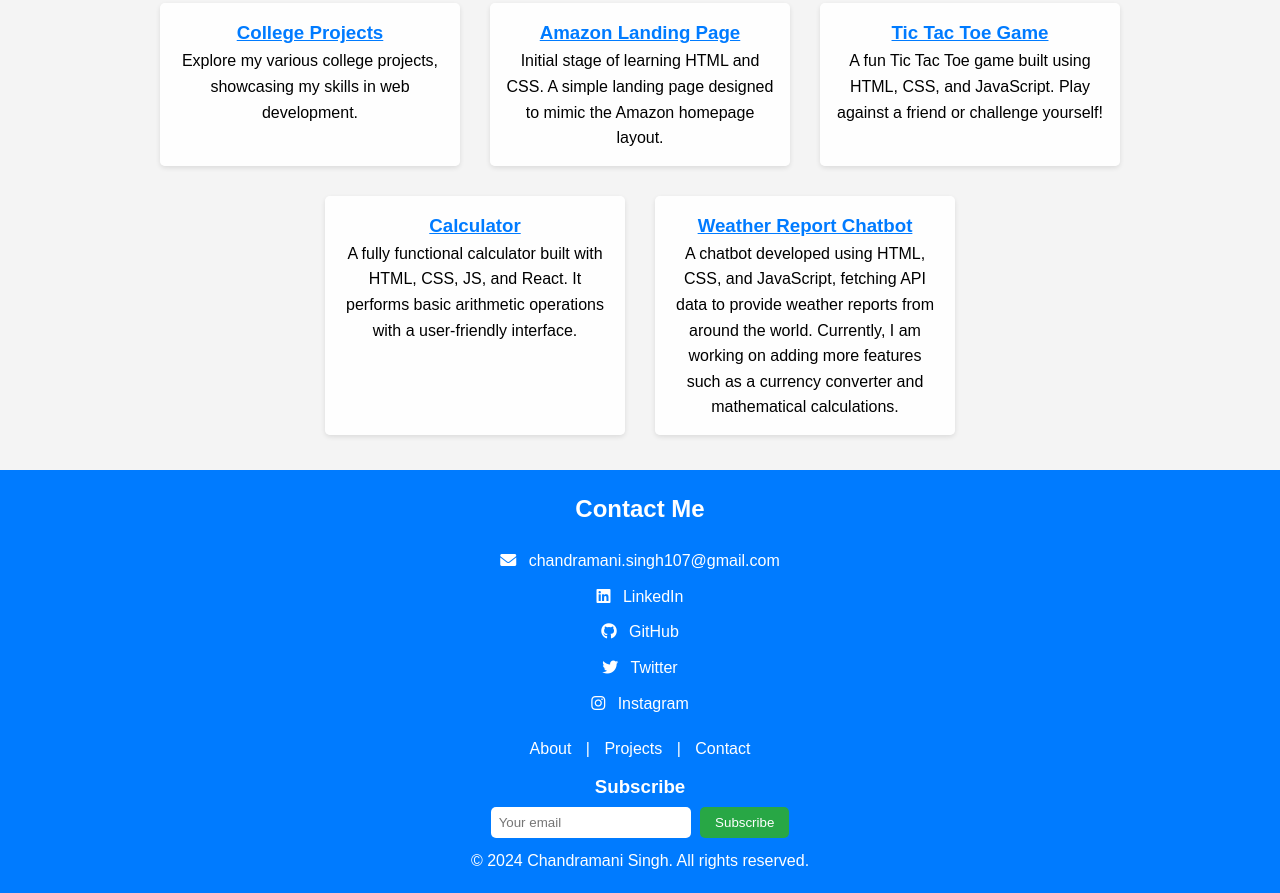
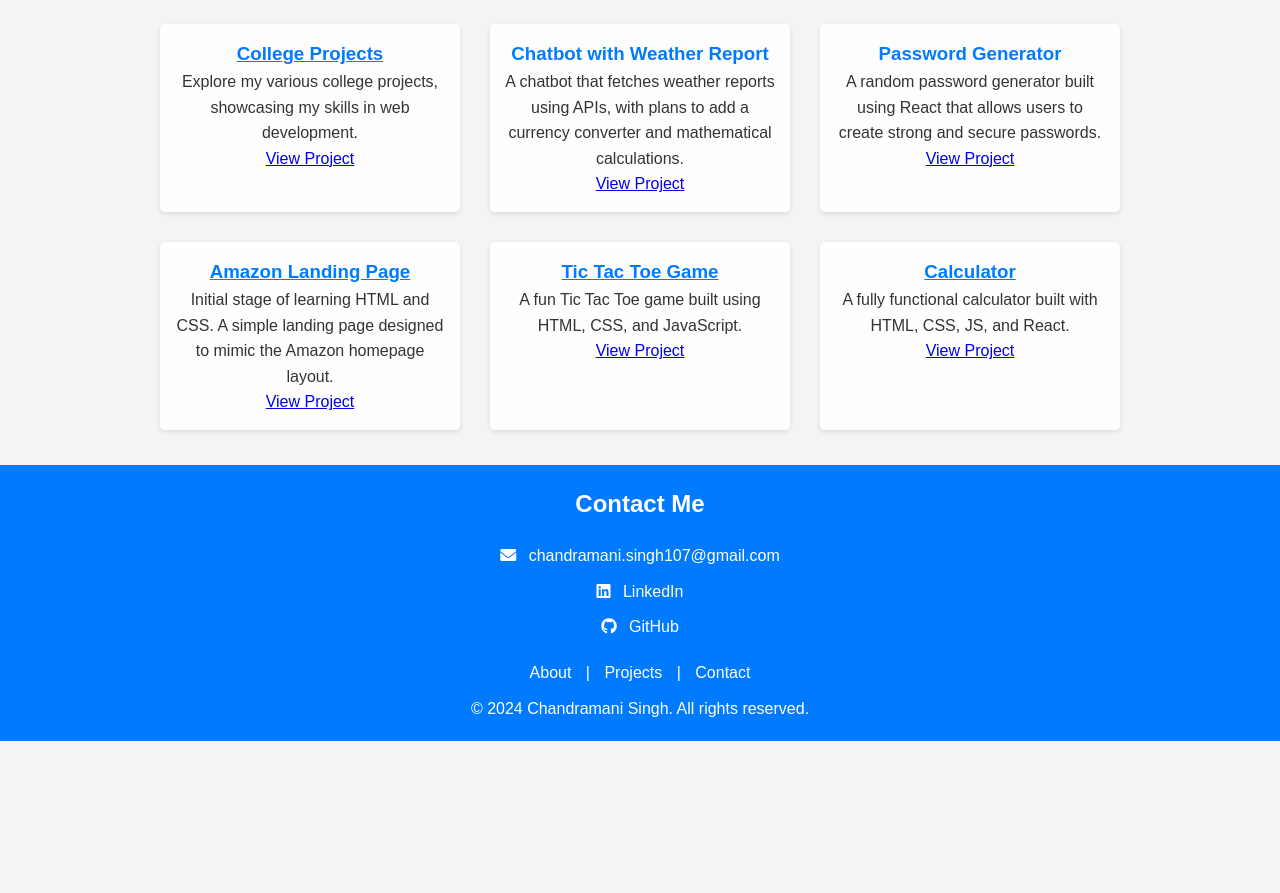
Before and after one commit to chandraMani123097/portfolio, a plain HTML site: page index.html in a window 1280 px wide. Shown: the part 526-1419 px from the top of the page. After the commit the page ends 1267 px from the top, so only its background shows below. Drawn offline with Linux system fonts and the light colour scheme.

Commit message:
upadte portfolio

```diff
--- a/index.html
+++ b/index.html
@@ -11,6 +11,8 @@
     />
   </head>
   <body>
+    <!-- Main Content (Hidden Initially) -->
+    <div id="main-content">
       <header>
         <nav>
           <ul>
@@ -27,14 +29,16 @@
         </div>
       </header>
 
+      <!-- About Section -->
       <section id="about" class="fade-in">
         <h2>About Me</h2>
         <p>
           I'm a passionate web developer currently pursuing my BCA at Global
           Institute of Information Technology. I have a strong interest in
-        learning new technologies and building projects that make a difference.
-        My journey in web development started with learning HTML and CSS, and
-        I've since expanded my skills to include JavaScript and React.
+          learning new technologies and building projects that make a
+          difference. My journey in web development started with learning HTML
+          and CSS, and I've since expanded my skills to include JavaScript and
+          React.
         </p>
         <p>
           I believe in continuous learning and often explore new frameworks and
@@ -43,85 +47,129 @@
         <p>Address: Sector 22 Noida 201301</p>
       </section>
 
+      <!-- Projects Section -->
+      <!-- Projects Section -->
       <section id="projects" class="fade-in">
         <h2>My Projects</h2>
         <div class="project-list">
+          <!-- College Projects -->
           <div class="project">
             <h3>
               <a
                 href="https://github.com/chandraMani123097/College-projects.git"
                 target="_blank"
                 class="project-title"
-              >College Projects</a
               >
+                College Projects
+              </a>
             </h3>
             <p>
               Explore my various college projects, showcasing my skills in web
               development.
             </p>
+            <a
+              href="https://github.com/chandraMani123097/College-projects.git"
+              class="btn"
+              target="_blank"
+              >View Project</a
+            >
           </div>
+
+          <!-- Chatbot with Weather Report -->
+          <div class="project">
+            <h3 class="project-title">Chatbot with Weather Report</h3>
+            <p>
+              A chatbot that fetches weather reports using APIs, with plans to
+              add a currency converter and mathematical calculations.
+            </p>
+            <a href="your-chatbot-project-link" class="btn" target="_blank"
+              >View Project</a
+            >
+          </div>
+
+          <!-- Password Generator Project -->
+          <div class="project">
+            <h3 class="project-title">Password Generator</h3>
+            <p>
+              A random password generator built using React that allows users to
+              create strong and secure passwords.
+            </p>
+            <a
+              href="https://chandramani123097.github.io/password-generator-/"
+              class="btn"
+              target="_blank"
+              >View Project</a
+            >
+          </div>
+
+          <!-- Amazon Landing Page -->
           <div class="project">
             <h3>
               <a
-              href=" https://chandramani123097.github.io/Amazone_clone/"
+                href="https://chandramani123097.github.io/Amazone_clone/"
                 target="_blank"
                 class="project-title"
-              >Amazon Landing Page</a
               >
+                Amazon Landing Page
+              </a>
             </h3>
             <p>
               Initial stage of learning HTML and CSS. A simple landing page
               designed to mimic the Amazon homepage layout.
             </p>
+            <a
+              href="https://chandramani123097.github.io/Amazone_clone/"
+              class="btn"
+              target="_blank"
+              >View Project</a
+            >
           </div>
+
+          <!-- Tic Tac Toe Game -->
           <div class="project">
             <h3>
               <a
                 href="https://github.com/chandraMani123097/Tic-Tac-Toe-Game"
                 target="_blank"
                 class="project-title"
-              >Tic Tac Toe Game</a
               >
+                Tic Tac Toe Game
+              </a>
             </h3>
-          <p>
-            A fun Tic Tac Toe game built using HTML, CSS, and JavaScript. Play
-            against a friend or challenge yourself!
-          </p>
+            <p>A fun Tic Tac Toe game built using HTML, CSS, and JavaScript.</p>
+            <a
+              href="https://github.com/chandraMani123097/Tic-Tac-Toe-Game"
+              class="btn"
+              target="_blank"
+              >View Project</a
+            >
           </div>
+
+          <!-- Calculator -->
           <div class="project">
             <h3>
               <a
-              href=" https://chandramani123097.github.io/React-Projects/"
+                href="https://chandramani123097.github.io/React-Projects/"
                 target="_blank"
                 class="project-title"
-              >Calculator</a
               >
+                Calculator
+              </a>
             </h3>
             <p>
               A fully functional calculator built with HTML, CSS, JS, and React.
-            It performs basic arithmetic operations with a user-friendly
-            interface.
             </p>
-        </div>
-        <div class="project">
-          <h3>
             <a
-              href=" https://chandramani123097.github.io/College-projects/"
+              href="https://chandramani123097.github.io/React-Projects/"
+              class="btn"
               target="_blank"
-              class="project-title"
-              >Weather Report Chatbot</a
+              >View Project</a
             >
-          </h3>
-          <p>
-            A chatbot developed using HTML, CSS, and JavaScript, fetching API
-            data to provide weather reports from around the world. Currently, I
-            am working on adding more features such as a currency converter and
-            mathematical calculations.
-          </p>
           </div>
         </div>
       </section>
 
+      <!-- Footer (Contact Section) -->
       <footer id="contact" class="fade-in">
         <h2>Contact Me</h2>
         <div class="contact-details">
@@ -134,7 +182,7 @@
           <p>
             <i class="fab fa-linkedin"></i>
             <a
-            href="https://www.linkedin.com/in/chandramani-singh-65240128b"
+              href="https://www.linkedin.com/in/chandramani-singh"
               target="_blank"
               >LinkedIn</a
             >
@@ -145,40 +193,15 @@
               >GitHub</a
             >
           </p>
-        <p>
-          <i class="fab fa-twitter"></i>
-          <a href="https://twitter.com/Chandra88174587" target="_blank"
-            >Twitter</a
-          >
-        </p>
-        <p>
-          <i class="fab fa-instagram"></i>
-          <a href="https://instagram.com/chandramani.singh_108" target="_blank"
-            >Instagram</a
-          >
-        </p>
         </div>
         <div class="footer-links">
           <a href="#about">About</a> | <a href="#projects">Projects</a> |
           <a href="#contact">Contact</a>
         </div>
-      <div class="newsletter">
-        <h3>Subscribe</h3>
-        <input type="email" placeholder="Your email" required />
-        <button class="btn">Subscribe</button>
-      </div>
         <p>&copy; 2024 Chandramani Singh. All rights reserved.</p>
       </footer>
+    </div>
 
     <script src="script.js"></script>
-    <script>
-      document.addEventListener("DOMContentLoaded", function () {
-        const fadeElements = document.querySelectorAll(".fade-in");
-        fadeElements.forEach((el, index) => {
-          el.style.animationDelay = `${index * 0.2}s`;
-          el.classList.add("fade-in-active");
-        });
-      });
-    </script>
   </body>
 </html>
--- a/script.js
+++ b/script.js
@@ -1,14 +1,40 @@
-document
-  .getElementById("darkModeToggle")
-  .addEventListener("click", function () {
-    document.body.classList.toggle("dark");
+document.addEventListener("DOMContentLoaded", function () {
+  const darkModeToggle = document.getElementById("darkModeToggle");
+  const body = document.body;
+
+  // Check if dark mode preference is saved
+  if (localStorage.getItem("theme") === "dark") {
+    body.classList.add("dark");
+    darkModeToggle.textContent = "☀️"; // Set sun icon for light mode
+  }
+
+  darkModeToggle.addEventListener("click", function () {
+    body.classList.toggle("dark");
+    const isDark = body.classList.contains("dark");
+
+    // Save the preference
+    localStorage.setItem("theme", isDark ? "dark" : "light");
+    darkModeToggle.textContent = isDark ? "☀️" : "🌙";
   });
 
-// Handle newsletter subscription (for demonstration purposes)
-document
-  .querySelector(".newsletter button")
-  .addEventListener("click", function () {
-    const emailInput = document.querySelector(".newsletter input");
-    console.log(`Subscribed with email: ${emailInput.value}`);
-    emailInput.value = ""; // Clear the input after subscription
+  // Smooth fade-in animation
+  const fadeElements = document.querySelectorAll(".fade-in");
+  fadeElements.forEach((el, index) => {
+    el.style.animationDelay = `${index * 0.2}s`;
+    el.classList.add("fade-in-active");
   });
+
+  // Newsletter Subscription
+  document
+    .querySelector(".newsletter button")
+    .addEventListener("click", function () {
+      const emailInput = document.querySelector(".newsletter input");
+      if (emailInput.value.trim() !== "") {
+        console.log(`Subscribed with email: ${emailInput.value}`);
+        alert(`Thank you for subscribing, ${emailInput.value}!`);
+        emailInput.value = ""; // Clear input field
+      } else {
+        alert("Please enter a valid email address.");
+      }
+    });
+});
--- a/style.css
+++ b/style.css
@@ -1,3 +1,4 @@
+/* Reset Styles */
 * {
   margin: 0;
   padding: 0;
@@ -8,14 +9,17 @@ body {
   font-family: Arial, sans-serif;
   line-height: 1.6;
   background: #f4f4f4;
+  color: #333;
   transition: background-color 0.3s, color 0.3s;
 }
 
+/* Dark Mode */
 body.dark {
-  background: #333;
+  background: #222;
   color: #f4f4f4;
 }
 
+/* Navigation */
 header {
   background: #007bff;
   color: #fff;
@@ -36,8 +40,10 @@ nav ul li {
 nav ul li a {
   color: #fff;
   text-decoration: none;
+  font-weight: bold;
 }
 
+/* Hero Section */
 .hero {
   margin: 20px 0;
 }
@@ -52,7 +58,7 @@ nav ul li a {
   margin: 10px 0;
 }
 
-.btn {
+.hero .btn {
   display: inline-block;
   background: #28a745;
   color: #fff;
@@ -61,21 +67,26 @@ nav ul li a {
   border-radius: 5px;
   text-decoration: none;
   transition: background 0.3s;
+  margin-top: 10px;
+  /* Adjusted top margin */
 }
 
-.btn:hover {
+.hero .btn:hover {
   background: #218838;
 }
 
+/* Sections */
 section {
   padding: 20px;
   text-align: center;
 }
 
+/* Projects Section */
 .project-list {
   display: flex;
   justify-content: center;
   flex-wrap: wrap;
+  margin-top: 20px;
 }
 
 .project {
@@ -94,22 +105,20 @@ body.dark .project {
 
 .project-title {
   color: #007bff;
-  /* Color for project titles */
   transition: color 0.3s;
 }
 
 body.dark .project-title {
   color: #1e90ff;
-  /* Light blue color for project titles in dark mode */
 }
 
 .project:hover {
   transform: scale(1.05);
 }
 
+/* Contact Section */
 .contact-details {
   text-align: center;
-  /* Centered contact details */
   margin: 20px 0;
 }
 
@@ -126,9 +135,16 @@ body.dark .project-title {
   margin-right: 8px;
 }
 
+/* Footer */
+footer {
+  padding: 20px;
+  background: #007bff;
+  color: #fff;
+  text-align: center;
+}
+
 .footer-links {
   margin: 10px 0;
-  /* Adjusted margin for footer links */
 }
 
 .footer-links a {
@@ -141,14 +157,17 @@ body.dark .project-title {
   text-decoration: underline;
 }
 
+body.dark .footer-links a {
+  color: #ddd;
+}
+
+/* Newsletter */
 .newsletter {
   margin: 10px 0;
-  /* Adjusted margin for newsletter */
 }
 
 .newsletter h3 {
   margin-bottom: 5px;
-  /* Reduced margin */
 }
 
 .newsletter input {
@@ -157,21 +176,40 @@ body.dark .project-title {
   border: none;
   margin-right: 5px;
   width: 200px;
-  /* Adjust width as needed */
 }
 
 .newsletter button {
   padding: 8px 15px;
 }
 
-.back-to-top {
-  margin: 20px 0;
+/* Welcome Message Animation */
+.welcome-screen {
+  position: fixed;
+  width: 100%;
+  height: 100%;
+  background: rgba(0, 0, 0, 0.9);
+  color: #fff;
+  display: flex;
+  align-items: center;
+  justify-content: center;
+  font-size: 2em;
+  opacity: 1;
+  animation: fadeOut 2.5s ease-out forwards;
+  z-index: 1000;
 }
 
-.back-to-top a {
-  text-decoration: none;
+@keyframes fadeOut {
+  0% {
+    opacity: 1;
+  }
+
+  100% {
+    opacity: 0;
+    visibility: hidden;
+  }
 }
 
+/* Fade-in Animation */
 .fade-in {
   opacity: 0;
   transform: translateY(20px);
@@ -194,9 +232,27 @@ body.dark .project-title {
   }
 }
 
-footer {
-  padding: 20px;
-  background: #007bff;
-  color: #fff;
-  text-align: center;
+/* Responsive Design */
+@media (max-width: 768px) {
+  .project-list {
+    flex-direction: column;
+    align-items: center;
+  }
+
+  .project {
+    width: 90%;
+  }
+
+  .hero h1 {
+    font-size: 2em;
+  }
+
+  .hero p {
+    font-size: 1em;
+  }
+
+  .footer-links a {
+    display: block;
+    margin: 5px 0;
+  }
 }
```
Lines whose indentation alone changed are shown as unchanged.
